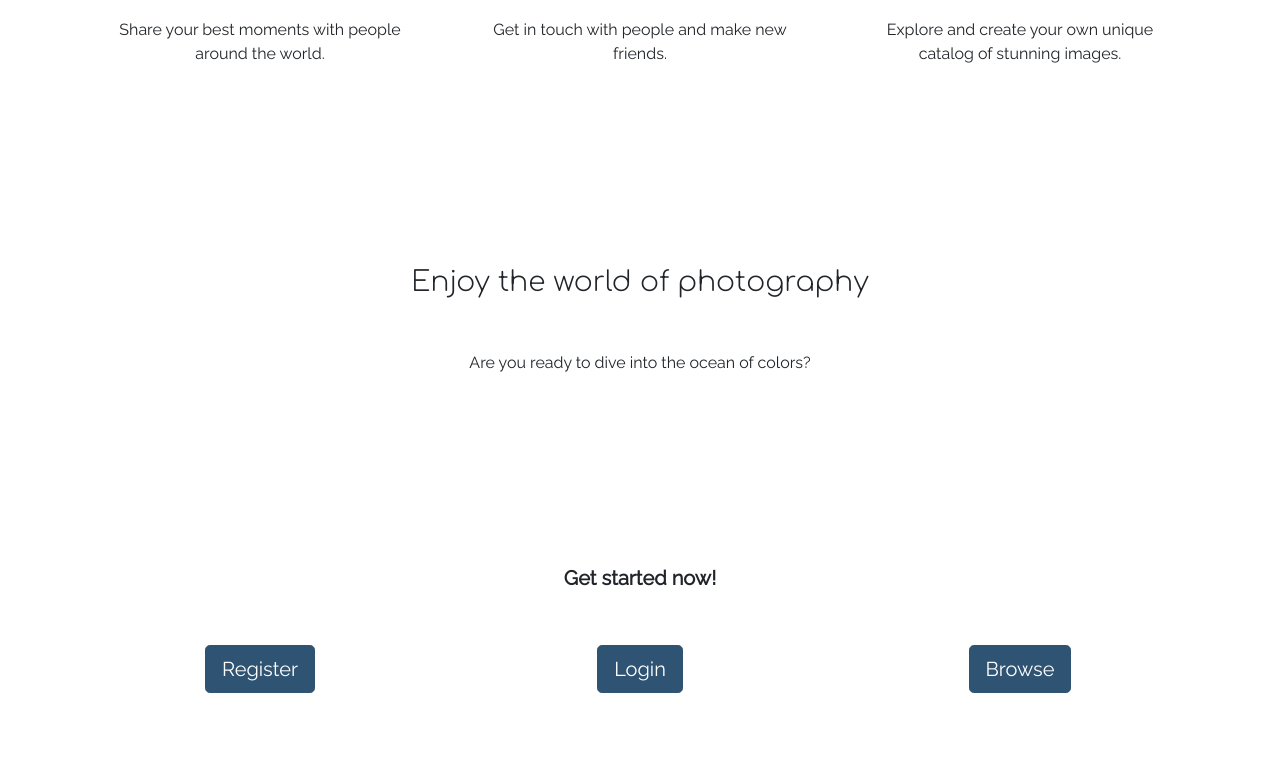
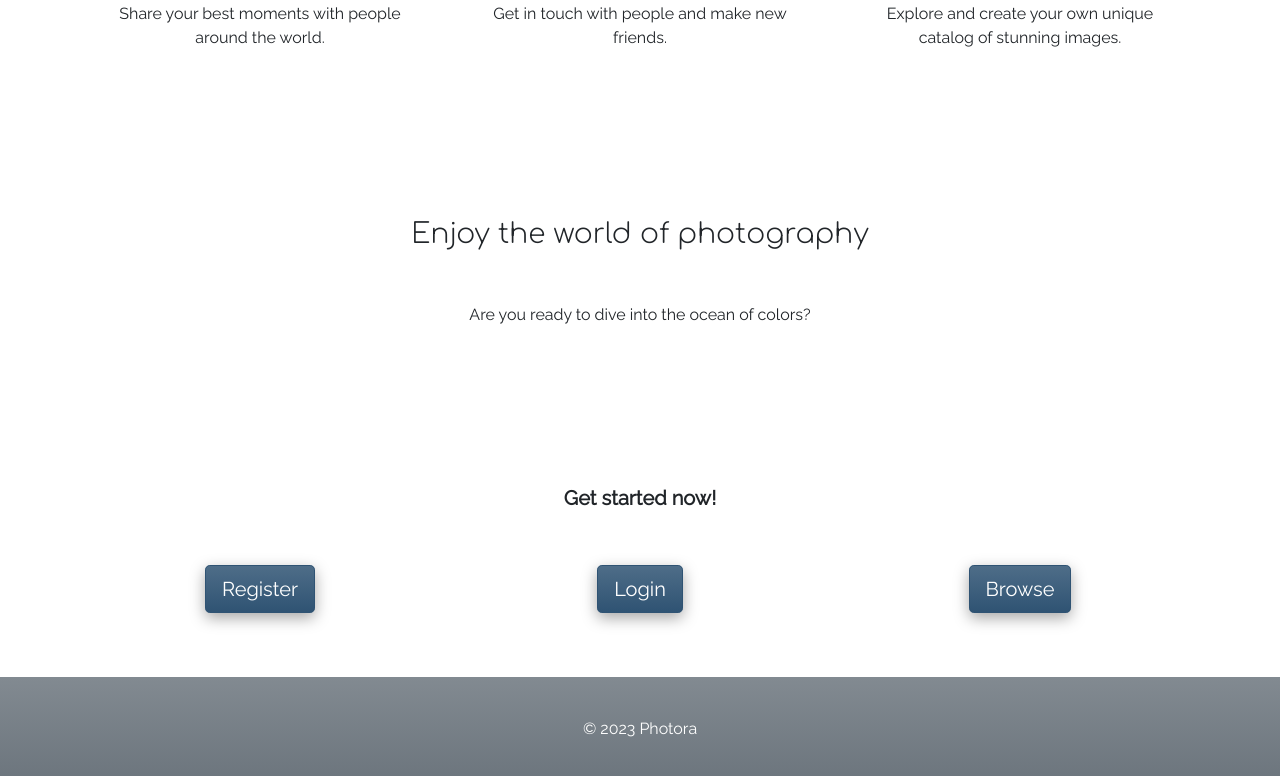
Before and after one commit to Cushione/photora, a React (Vite) app: page / in a window 1280 px wide. Shown: the part 1020-1796 px from the top of the page. Built offline with nearby package versions, Linux system fonts and the light colour scheme; no server answers.

Commit message:
Add footer and button styling

```diff
--- a/src/Routes/LandingPage/LandingPage.scss
+++ b/src/Routes/LandingPage/LandingPage.scss
@@ -99,7 +99,7 @@
   }
 
   .row {
-    padding: 10vh 0;
+    padding: 8vh 0;
   }
 
   .lead-text {
@@ -111,4 +111,20 @@
     font-size: 1.25rem;
   }
 
+  .btn {
+    transition: all 0.2s ease-in-out;
+    box-shadow: rgba(0, 0, 0, 0.35) 0px 5px 15px;
+
+    &:hover {
+      transform: scale(1.1);
+    }
+  }
 }
+
+#footer {
+  padding: 5vh 0;
+
+  p {
+    margin: 0;
+  }
+}
--- a/src/Routes/LandingPage/LandingPage.tsx
+++ b/src/Routes/LandingPage/LandingPage.tsx
@@ -1,3 +1,4 @@
+import moment from 'moment'
 import React, { useRef } from 'react'
 import { Container, Row, Col } from 'react-bootstrap'
 import { Link } from 'react-router-dom'
@@ -25,17 +26,13 @@ export default function LandingPage() {
           <Col sm={4}>
             <i className='fa-solid fa-camera-retro'></i>
             <h2>Share</h2>
-            <p>
-              Share your best moments with people around the world.
-            </p>
+            <p>Share your best moments with people around the world.</p>
           </Col>
 
           <Col sm={4}>
             <i className='fa-solid fa-user-group'></i>
             <h2>Connect</h2>
-            <p>
-              Get in touch with people and make new friends.
-            </p>
+            <p>Get in touch with people and make new friends.</p>
           </Col>
 
           <Col sm={4}>
@@ -56,7 +53,9 @@ export default function LandingPage() {
         </Row>
         <Row>
           <Col xs={12}>
-            <p id="cta-line" className='mb-5 font-weight-bold'>Get started now!</p>
+            <p id='cta-line' className='mb-5 font-weight-bold'>
+              Get started now!
+            </p>
           </Col>
           <Col sm={4}>
             <Link
@@ -85,6 +84,16 @@ export default function LandingPage() {
           </Col>
         </Row>
       </Container>
+      <Container fluid>
+        <Row
+          id='footer'
+          className='text-white text-center bg-gradient-secondary'
+        >
+          <Col>
+            <p>© {moment().year()} Photora</p>
+          </Col>
+        </Row>
+      </Container>
     </>
   )
 }
--- a/src/index.scss
+++ b/src/index.scss
@@ -1,13 +1,19 @@
 @import 'shared/variables.scss';
 
 $theme-colors: (
-    "primary": $primaryColor,
+  'primary': $primaryColor,
 );
 
+$enable-gradients: true;
 
-@import "bootstrap/scss/bootstrap";
+@import 'bootstrap/scss/bootstrap';
 
-h1, h2, h3, h4, h5, h6 {
+h1,
+h2,
+h3,
+h4,
+h5,
+h6 {
   font-family: 'Comfortaa', cursive;
   font-weight: 300;
 }
```
Lines whose indentation alone changed are shown as unchanged.
